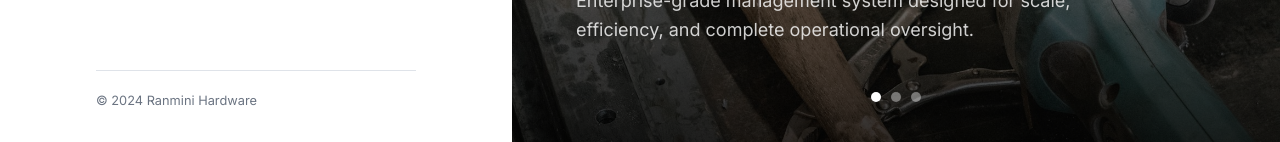
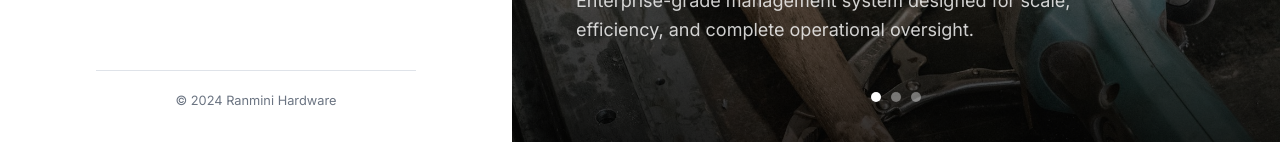
Before and after one commit to dinithrathnayaka23/Ranmini-Hardware.io, a Next.js app in the folder frontend/: page /admin/reset-password in a window 1280 px wide. Shown: the part 658-800 px from the top of the page. Built offline with nearby package versions, Linux system fonts and the light colour scheme.

Commit message:
style(auth): centre the sign-in footer's copyright line
Left it aligned with the logo and form at lg, matching the block above. A
single short line flush against the rule looked like a stray label rather than
a line of its own — centred under the rule, it reads as a footer.

```diff
--- a/frontend/src/app/(auth)/layout.tsx
+++ b/frontend/src/app/(auth)/layout.tsx
@@ -64,7 +64,12 @@ export default function AuthLayout({
           items, two of them broken, read as navigation.
         */}
         <footer className="mx-auto w-full max-w-sm shrink-0 pt-8 sm:pt-10 lg:mx-0 lg:max-w-80 lg:pt-6">
-          <p className="border-t border-line pt-5 text-[0.8rem] text-muted">
+          {/* Centred rather than matching the header/form's left edge at `lg`.
+              A single short line reads as an aside, and an aside sitting flush
+              against the rule above it looks like a stray label rather than a
+              line on its own — centring it under the rule is what makes it read
+              as a footer instead. */}
+          <p className="border-t border-line pt-5 text-center text-[0.8rem] text-muted">
             {/* Fixed year: `new Date()` here would be frozen at build time on
                 this statically rendered page anyway. */}
             &copy; {appConfig.copyrightStartYear} {appConfig.legalEntity}
```
